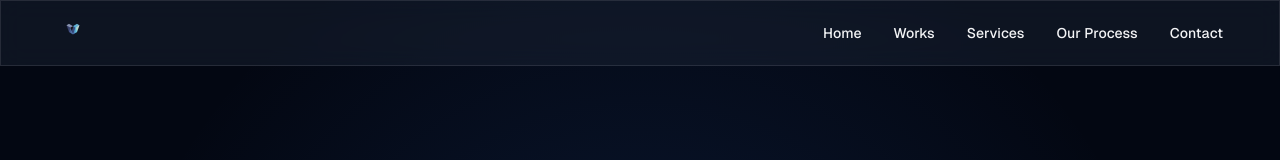
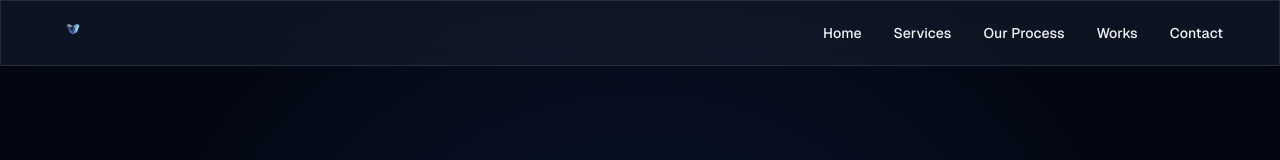
Before and after one commit to User-1289/visforg-service-page, a Next.js app: page / in a window 1280 px wide. Shown: the top 160 px of the page. Built offline with nearby package versions, Linux system fonts and the light colour scheme.

Commit message:
Updated page.js

```diff
--- a/src/app/page.js
+++ b/src/app/page.js
@@ -148,9 +148,9 @@ export default function Component() {
             </div>
             <nav className="hidden md:flex space-x-8">
               <button onClick={() => scrollToSection('home')} className="text-sm font-medium hover:text-primary transition-colors duration-300">Home</button>
-                                <button onClick={() => scrollToSection('services')} className="text-sm font-medium hover:text-primary transition-colors duration-300">Works</button>
               <button onClick={() => scrollToSection('services')} className="text-sm font-medium hover:text-primary transition-colors duration-300">Services</button>
                 <button onClick={() => scrollToSection('process')} className="text-sm font-medium hover:text-primary transition-colors duration-300">Our Process</button>
+                                  <button onClick={() => scrollToSection('services')} className="text-sm font-medium hover:text-primary transition-colors duration-300">Works</button>
               <button onClick={() => scrollToSection('contact')} className="text-sm font-medium hover:text-primary transition-colors duration-300">Contact</button>
             </nav>
             <button
```
